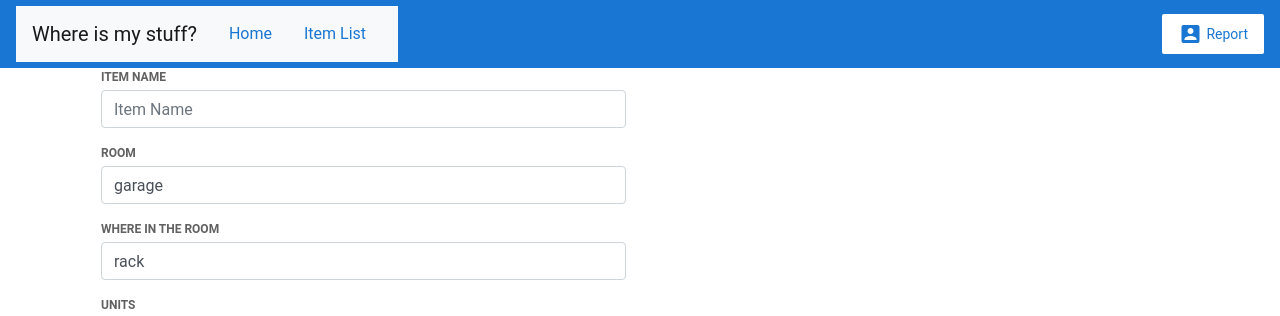
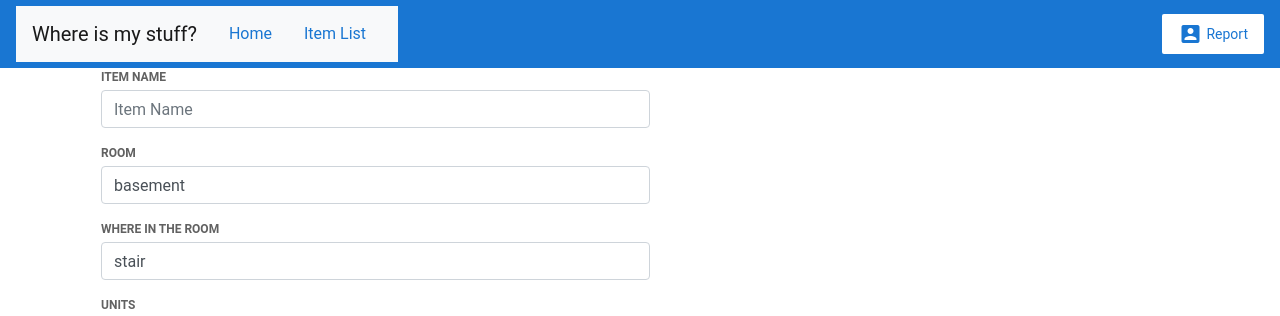
Before and after one commit to harryliuhao/wims, an Angular app: page /item-input in a window 1280 px wide. Shown: the top 316 px of the page. Built offline with nearby package versions, Linux system fonts and the light colour scheme.

Commit message:
observable

```diff
--- a/src/app/item-form/item-input.component.ts
+++ b/src/app/item-form/item-input.component.ts
@@ -1,7 +1,8 @@
 import { Component, OnInit } from '@angular/core';
 import {ItemService} from './item.service';
 import {UserSettings} from '../data/user-settings';
-import { NgForm } from '@angular/forms';
+import { NgForm, NgModel } from '@angular/forms';
+import { DataService } from '../data/data.service';
 
 @Component({
   selector: 'app-item-input',
@@ -10,23 +11,45 @@ import { NgForm } from '@angular/forms';
 })
 export class ItemInputComponent implements OnInit {
 
-  userSettings: UserSettings={
+  originalUserSettings: UserSettings={
     itemName: '',
-    itemRoom: 'garage',
-    whereInRoom: 'rack',
+    itemRoom: 'basement',
+    whereInRoom: 'stair',
     itemUnit: 1
   };
 
-  constructor(private itemService: ItemService) {
+  userSettings: UserSettings = {...this.originalUserSettings};
+  postError=false;
+  postErrorMessage='';
+
+  constructor(private dataService: DataService) {
 
   }
 
   ngOnInit(): void {
   }
 
+  onHttpError(errorResponse: any) {
+    console.log('error: ', errorResponse );
+    this.postError=true;
+    this.postErrorMessage=errorResponse.error.errorMessage;
+  }
   onSubmit(form: NgForm) {
-    console.log('onSubmit status: ', form.valid);
+    console.log("in onSubmit: ", form.valid);
+    if(form.valid){
+      this.dataService.postUserSettingsForm(this.userSettings).subscribe(
+        (      result: any) => console.log('success: ', result),
+        (      error: any) => this.onHttpError(error)
+      );
+    }
+    else {
+      this.postError=true;
+      this.postErrorMessage="Please fix the above errors";
+    }
+
+
   }
+
   onBlur(field: NgModel) {
     console.log('onBlur status: ', field.valid);
   }
```
